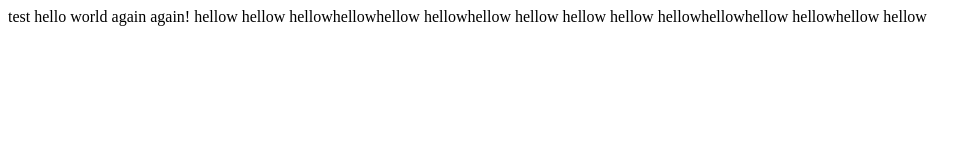
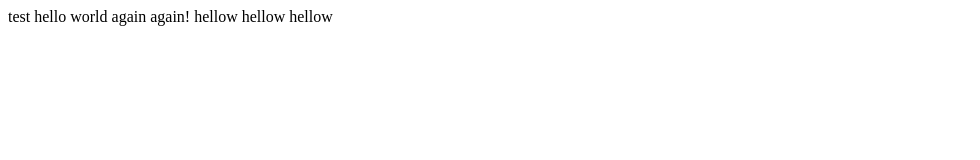
Before and after one commit to lwu666/lecture0, a plain HTML site: page index.html in a window 1280 px wide. Shown: the whole page, without its empty margins (0-980 px from the left). Drawn offline with Linux system fonts and the light colour scheme.

Commit message:
Update index.html

```diff
--- a/index.html
+++ b/index.html
@@ -4,7 +4,7 @@
         <title>Test</title>
     </head>
     <body>
-        test hello world again again! hellow hellow hellowhellowhellow hellowhellow hellow
-         hellow hellow hellowhellowhellow hellowhellow hellow
+        test hello world again again! hellow hellow hellow
+
     </body>
 </html>
```
